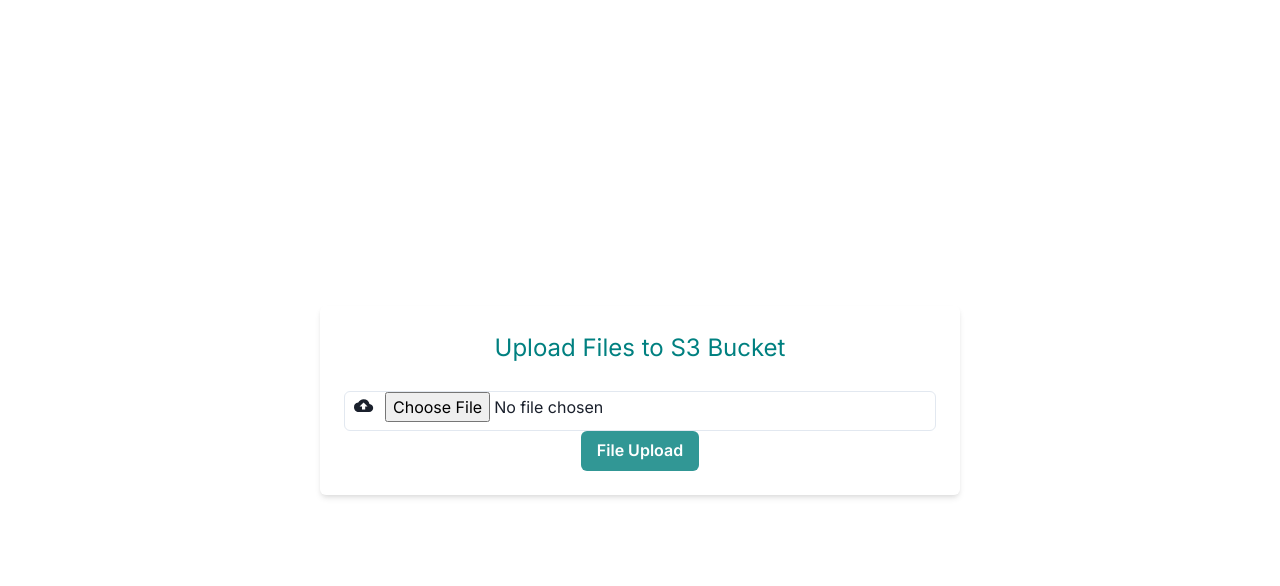
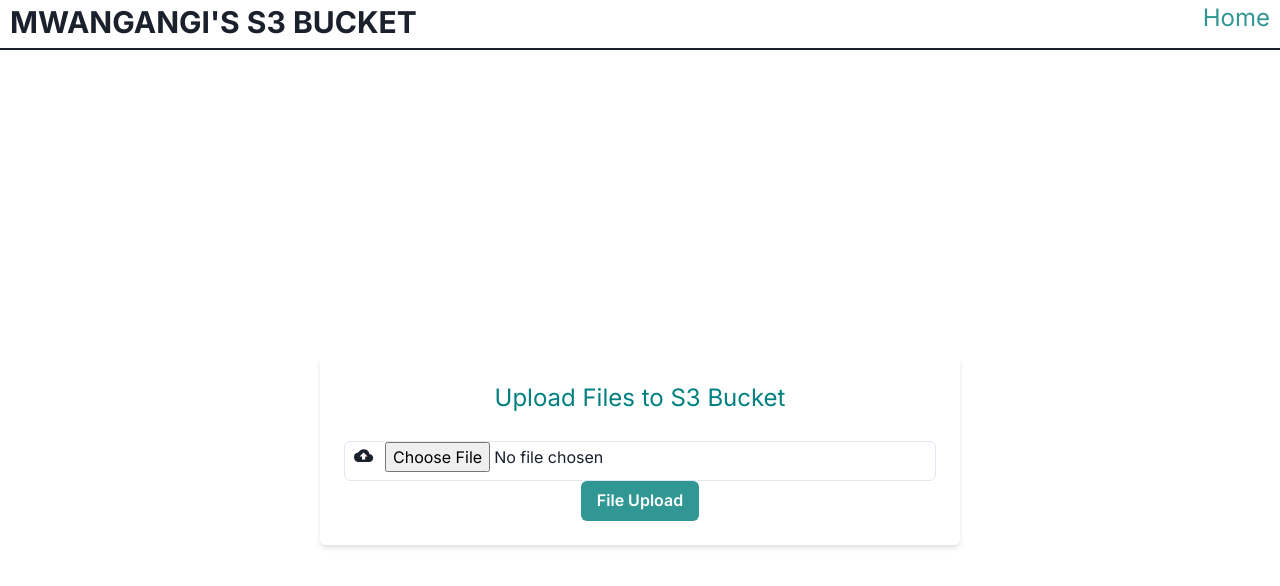
Before and after one commit to Mwangangi1978/file_upload, a Next.js app: page /upload in a window 1280 px wide. Shown: the top 586 px of the page. Built offline with nearby package versions, Linux system fonts and the light colour scheme; no server answers.

Commit message:
style improvements

```diff
--- a/src/app/upload/(form)/form.js
+++ b/src/app/upload/(form)/form.js
@@ -4,10 +4,10 @@
     FormLabel,
     InputGroup,
     InputLeftElement,
-    FormErrorMessage,
+    Flex,
     Text,
     Icon,
-    Button
+    Link
   } from "@chakra-ui/react";
   import { MdCloudUpload } from "react-icons/md";
 
@@ -27,6 +27,15 @@
 
 
     return(
+        <>
+            <Flex justifyContent={'space-between'} borderBottom={'2px'} height={'50px'}>
+                <Text fontSize="3xl" fontWeight="bold"  marginLeft={'10px'}>
+                    MWANGANGI'S S3 BUCKET
+                </Text>
+                <Link href="/" color="teal.500" fontSize="2xl"  marginRight={'10px'}>
+                    Home
+                </Link>
+            </Flex>
             <Box
                 backgroundSize="cover"
                 backgroundPosition="center"
@@ -35,6 +44,7 @@
                 alignItems="center"
                 justifyContent="center"
             >
+
                 <Box
                     p={6}
                     borderRadius="md"
@@ -71,6 +81,7 @@
                     }
                 </Box>
             </Box>
+        </>
     )
   }
 
```
Lines whose indentation alone changed are shown as unchanged.
